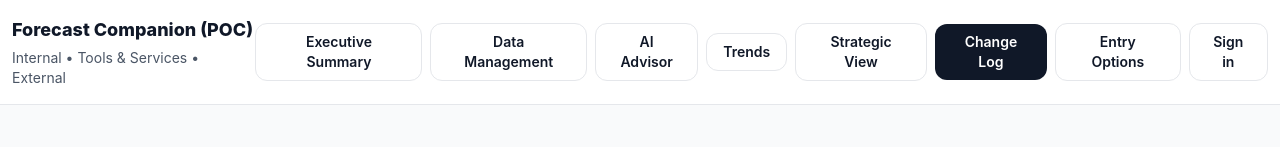
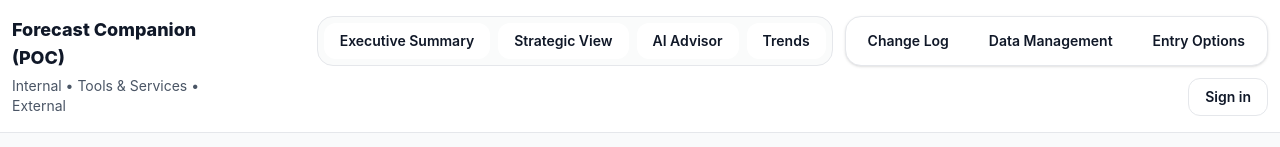
Before and after one commit to premkumarkirankumar/forecast-companion-poc, a React app in the folder frontend/: page / in a window 1280 px wide. Both pictures are taken after a click on the button "Continue in Local Mode". Shown: the top 147 px of the page. Built offline with nearby package versions, Linux system fonts and the light colour scheme; no server answers; the HTML template or start-up script is replaced by a standard one.

Commit message:
updated top bar layout

```diff
--- a/frontend/src/App.jsx
+++ b/frontend/src/App.jsx
@@ -335,6 +335,14 @@ export default function App() {
     );
   }
 
+  const navButtonClass = (active) =>
+    [
+      "rounded-xl px-4 py-2 text-sm font-semibold transition duration-200 ease-out transform-gpu",
+      active
+        ? "bg-gray-900 text-white shadow-sm ring-1 ring-gray-900"
+        : "bg-white text-gray-900 hover:-translate-y-0.5 hover:scale-[1.03] hover:bg-sky-50 hover:text-sky-900 hover:shadow-md hover:ring-1 hover:ring-sky-200",
+    ].join(" ");
+
   return (
     <div className="min-h-screen bg-gray-50">
       {/* Top Bar */}
@@ -349,55 +357,53 @@ export default function App() {
             </div>
           </div>
 
-          <div className="flex items-center gap-2">
+          <div className="flex flex-wrap items-center justify-end gap-3">
+            <div className="flex items-center gap-2 rounded-2xl border border-gray-200 bg-gray-50/80 p-1.5">
               <button
                 onClick={() => setPage("executive")}
-              className="rounded-xl border border-gray-200 bg-white px-4 py-2 text-sm font-semibold text-gray-900 hover:bg-gray-100"
+                className={navButtonClass(page === "executive")}
               >
                 Executive Summary
               </button>
 
               <button
-              onClick={() => setPage("data")}
-              className="rounded-xl border border-gray-200 bg-white px-4 py-2 text-sm font-semibold text-gray-900 hover:bg-gray-100"
+                onClick={() => setPage("techstack")}
+                className={navButtonClass(page === "techstack")}
               >
-              Data Management
+                Strategic View
               </button>
 
-            <button
-              onClick={() => setAiOpen(true)}
-              className="rounded-xl border border-gray-200 bg-white px-4 py-2 text-sm font-semibold text-gray-900 hover:bg-gray-100"
-            >
+              <button onClick={() => setAiOpen(true)} className={navButtonClass(aiOpen)}>
                 AI Advisor
               </button>
 
               <button
                 onClick={() => setPage("trends")}
-              className="rounded-xl border border-gray-200 bg-white px-4 py-2 text-sm font-semibold text-gray-900 hover:bg-gray-100"
+                className={navButtonClass(page === "trends")}
               >
                 Trends
               </button>
+            </div>
 
-            <button
-              onClick={() => setPage("techstack")}
-              className="rounded-xl border border-gray-200 bg-white px-4 py-2 text-sm font-semibold text-gray-900 hover:bg-gray-100"
-            >
-              Strategic View
-            </button>
-
+            <div className="flex items-center gap-2 rounded-2xl border border-gray-200 bg-white p-1.5 shadow-sm">
               <button
                 onClick={() => setPage("changelog")}
-              className="rounded-xl bg-gray-900 px-4 py-2 text-sm font-semibold text-white hover:bg-gray-800"
+                className={navButtonClass(page === "changelog")}
               >
                 Change Log
               </button>
 
               <button
-              onClick={returnToEntry}
-              className="rounded-xl border border-gray-200 bg-white px-4 py-2 text-sm font-semibold text-gray-900 hover:bg-gray-100"
+                onClick={() => setPage("data")}
+                className={navButtonClass(page === "data")}
               >
+                Data Management
+              </button>
+
+              <button onClick={returnToEntry} className={navButtonClass(false)}>
                 Entry Options
               </button>
+            </div>
 
             <AuthBar onSignedIn={handleAuthEntry} onSignedOut={returnToEntry} />
           </div>
```
Lines whose indentation alone changed are shown as unchanged.
